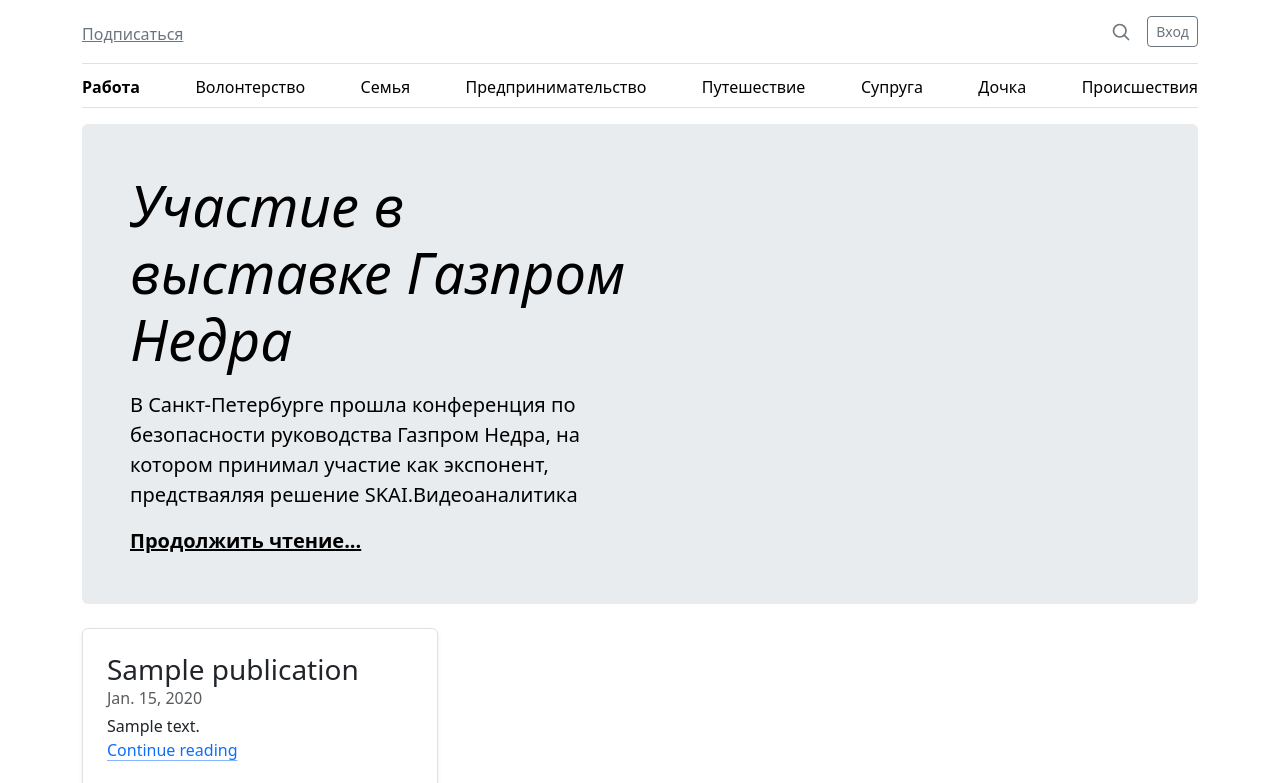
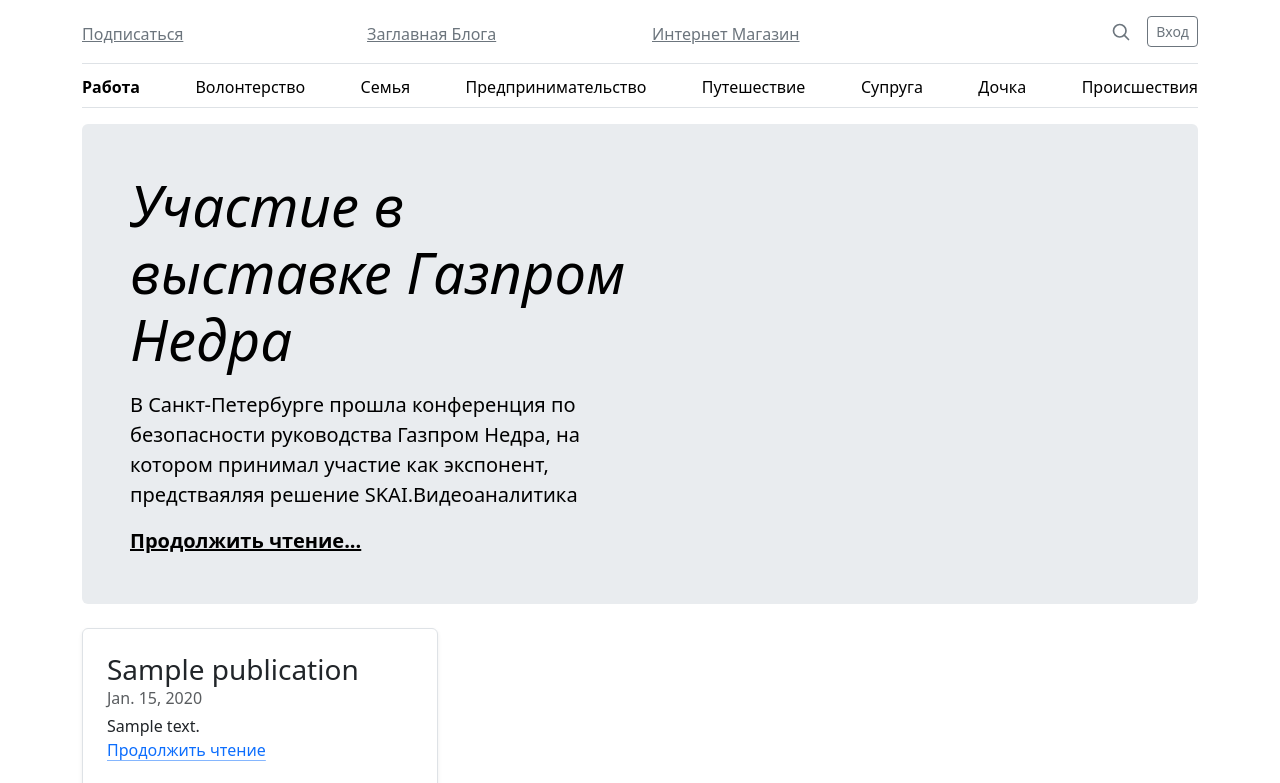
Before and after one commit to KharitonovAM/Start_to_django, a Django app: page /blog/ in a window 1280 px wide. Shown: the top 783 px of the page. Run offline with Django 5.2, Linux system fonts and the light colour scheme; tables that the repository leaves empty hold one stand-in row (values such as "Sample post"); some libraries are stand-ins or nearby versions.

Commit message:
Настроил ссылки и взаимосвязь между блогом и интернет-магазином

```diff
--- a/blog/templates/blog/base.html
+++ b/blog/templates/blog/base.html
@@ -93,11 +93,19 @@
 <div class="container">
   <header class="border-bottom lh-1 py-3">
     <div class="row flex-nowrap justify-content-between align-items-center">
-      <div class="col-4 pt-1">
+      <div class="col-3 pt-1">
         <a class="link-secondary" href="#">Подписаться</a>
       </div>
 
-      <div class="col-4 d-flex justify-content-end align-items-center">
+      <div class="col-3 pt-1">
+        <a class="link-secondary" href="/blog">Заглавная Блога</a>
+      </div>
+
+      <div class="col-3 pt-1">
+        <a class="link-secondary" href="/">Интернет Магазин</a>
+      </div>
+
+      <div class="col-3 d-flex justify-content-end align-items-center">
         <a class="link-secondary" href="#" aria-label="Search">
           <svg xmlns="http://www.w3.org/2000/svg" width="20" height="20" fill="none" stroke="currentColor" stroke-linecap="round" stroke-linejoin="round" stroke-width="2" class="mx-3" role="img" viewBox="0 0 24 24"><title>Search</title><circle cx="10.5" cy="10.5" r="7.5"/><path d="M21 21l-5.2-5.2"/></svg>
         </a>
--- a/blog/templates/blog/publication_list.html
+++ b/blog/templates/blog/publication_list.html
@@ -8,10 +8,11 @@
               <h3 class="mb-0">{{info.title}}</h3>
               <div class="mb-1 text-body-secondary">{{info.create_data}}</div>
               <p class="card-text mb-auto">{{info.content | truncatechars:150}}</p>
-              <a href="#" class="icon-link gap-1 icon-link-hover stretched-link">
-                Continue reading
-                <svg class="bi"><use xlink:href="#chevron-right"/></svg>
-              </a>
+
+               <div class="mt-auto">
+                 <a type="button" class="icon-link gap-1 icon-link-hover stretched-link" href="{% url 'blog:blog_detail' info.pk %}">Продолжить чтение</a>
+               </div>
+
             </div>
             <div class="col-auto d-none d-lg-block">
               <img src="{{ info.preview | media_filter }}" style="width: 100%; height: 400px;">
--- a/blog/urls.py
+++ b/blog/urls.py
@@ -1,7 +1,9 @@
 from django.urls import path
-from .views import BlogListView
+from .views import BlogListView, BlogDetailView
+from .apps import BlogConfig
 
-from .views import *
+app_name = BlogConfig.name
+
 urlpatterns = [path("blog/", BlogListView.as_view(), name="blog_list"),
-
+               path("blog/<int:pk>", BlogDetailView.as_view(), name='blog_detail'),
                ]
--- a/blog/views.py
+++ b/blog/views.py
@@ -1,7 +1,10 @@
 from django.shortcuts import render
-from django.views.generic import ListView
+from django.views.generic import ListView, DetailView
 from .models import Publication
 
 
 class BlogListView(ListView):
     model = Publication
+
+class BlogDetailView(DetailView):
+    model = Publication
--- a/catalog/templates/catalog/includes/inc_menu.html
+++ b/catalog/templates/catalog/includes/inc_menu.html
@@ -3,5 +3,6 @@
     <nav class="ms-5">
         <a class="p-2 btn btn-outline-primary" href="/">Каталог</a>
         <a class="p-2 btn btn-outline-primary" href="{% url 'catalog:contact' %}">Контакты</a>
+        <a class="p-2 btn btn-outline-primary" href="{% url 'blog:blog_list' %}">Блог</a>
     </nav>
 </div>
--- a/catalog/templates/catalog/product_detail.html
+++ b/catalog/templates/catalog/product_detail.html
@@ -18,7 +18,7 @@
                         <p>
                             <button type="button" class="btn btn-lg btn-block btn-outline-primary">Купить</button>
                             <a type="button" class="btn btn-lg btn-block btn-outline-primary" href="/">На главную</a>
-                            <a type="button" class="btn btn-lg btn-block btn-outline-primary" href="{% url 'catalog:catalog_update' product.pk %}"}>Изменить</a>
+                            <a type="button" class="btn btn-lg btn-block btn-outline-primary" href="{% url 'catalog:catalog_update' product.pk %}">Изменить</a>
                         </p>
                     </div>
                 </div>
--- a/config/urls.py
+++ b/config/urls.py
@@ -4,5 +4,5 @@
 urlpatterns = [
     path("admin/", admin.site.urls),
     path("", include("catalog.urls")),
-    path("",include("blog.urls")),
+    path("", include("blog.urls")),
 ]
```
Also changed, not shown: blog/templates/blog/publication_detail.html (added, +17 -0 lines).
